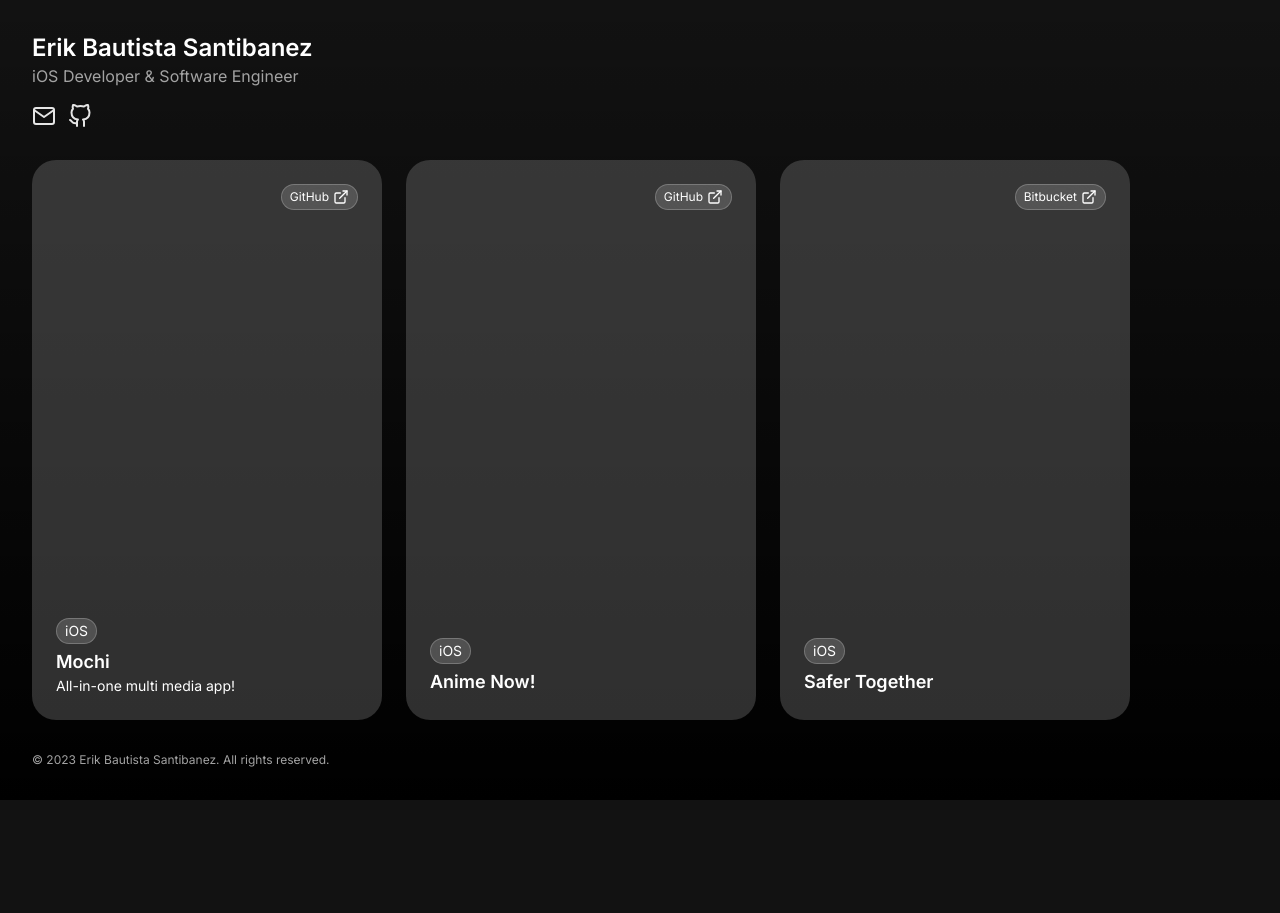
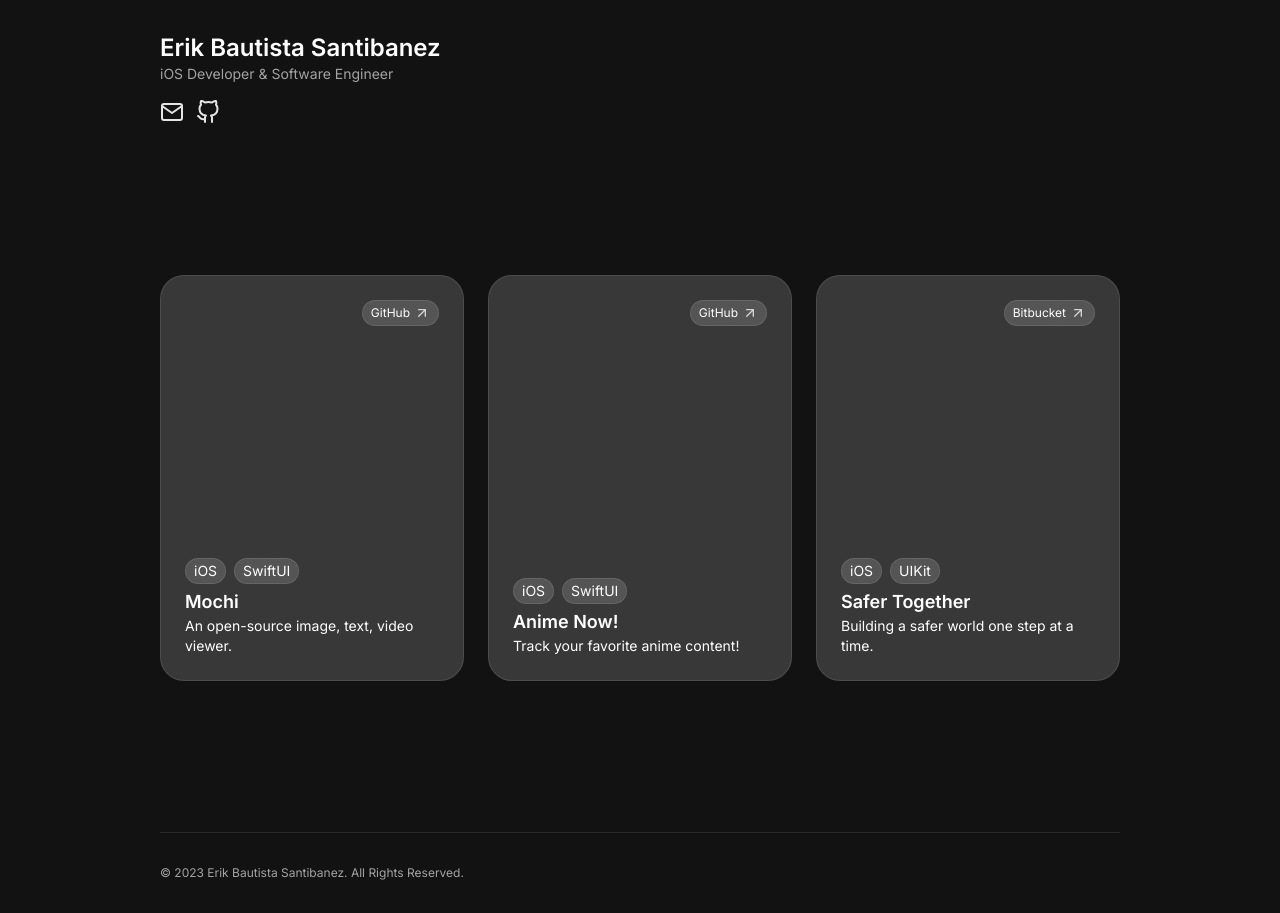
Before and after one commit to erikbdev/erikbautista.dev, a Next.js app: page / in a window 1280 px wide. Before the commit the page ends 800 px from the top, so only its background shows below. Built offline with nearby package versions, Linux system fonts and the light colour scheme.

Commit message:
wip: major upgrades to grid

```diff
--- a/app/components/footer.tsx
+++ b/app/components/footer.tsx
@@ -1,13 +1,7 @@
-
 export function Footer() {
     return (
-        <footer>
-            <div className="w-full h-0.5 bg-neutral-500/25"></div>
-            <div className="mx-auto px-24 py-8 grid grid-cols-3">
-                <p className="justify-self-center">Home</p>
-                <p className="justify-self-center">Projects</p>
-                <p className="">About</p>
-            </div>
+        <footer className="container text-center sm:text-start py-8">
+            <p className="border-t pt-8 border-white/10 text-xs text-neutral-400">© 2023 Erik Bautista Santibanez. All Rights Reserved.</p>
         </footer>
     )
 }
--- /dev/null
+++ b/app/components/header.tsx
@@ -0,0 +1,14 @@
+import { FiGithub, FiMail } from "react-icons/fi";
+
+export default function Header() {
+    return (
+        <header className="container py-8">
+            <p className='font-semibold text-lg md:text-2xl'>Erik Bautista Santibanez</p>
+            <p className='text-sm md:text-md text-neutral-400 pb-4'>iOS Developer & Software Engineer</p>
+            <div className='flex flex-row text-neutral-200 space-x-3 text-lg md:text-2xl'>
+                <a href='mailto:erikbautista15@gmail.com'><FiMail /></a>
+                <a href='https://github.com/ErrorErrorError'><FiGithub /></a>
+            </div>
+        </header>
+    )
+}
--- a/app/globals.css
+++ b/app/globals.css
@@ -3,46 +3,35 @@
 @tailwind utilities;
 
 :root {
-  --foreground-rgb: 255, 255, 255;
-  --background-start-rgb: 18, 18, 18;
-  --background-end-rgb: 0, 0, 0;
+  --bg-initial-color: rgb(18, 18, 18);
+  --bg-ending-color: rgb(0, 0, 0);
+  --page-header: 146px; /* Dynamically generated */
+  --page-height-min: calc(100vh - var(--page-header));
+}
+
+@media(min-width: 768px) {
+  :root {
+    --page-header: 156px;
+  }
+}
+
+html {
+  background-color: var(--bg-initial-color);
 }
 
 body {
-  color: rgb(var(--foreground-rgb));
-  background: linear-gradient(
-      to bottom,
-      transparent,
-      rgb(var(--background-end-rgb))
-    )
-    rgb(var(--background-start-rgb));
-}
-
-::-webkit-scrollbar {
-  background-color: #00000000;
-  border-radius: px0;
-  border: 0px solid transparent;
-  background-clip: content-box;
-}
-
-::-webkit-scrollbar-track {
-  background-color: #00000000;
-  border-radius: 0px;
-  border: 0px solid transparent;
-  background-clip: content-box;
-}
-
-::-webkit-scrollbar-thumb {
-  background-color: #00000000;
-  border-radius: 0px;
-  border: 0px solid transparent;
-  background-clip: content-box;
+  color: rgb(255, 255, 255);
+  background: linear-gradient(var(--bg-initial-color), var(--bg-initial-color)) var(--bg-initial-color);
 }
 
 .scrollbar-padding {
   scrollbar-gutter: 8px;
 }
 
+.full-height {
+  min-height: var(--page-height-min)
+}
+
 .blur-view {
-  @apply px-2 py-0.5 rounded-full backdrop-blur-xl bg-neutral-500/50 border-neutral-200/25 border;
+  @apply px-2 py-0.5 rounded-full backdrop-blur-xl bg-neutral-500/50 border border-white/10;
 }
--- a/app/layout.tsx
+++ b/app/layout.tsx
@@ -1,12 +1,15 @@
 import './globals.css'
 import type { Metadata } from 'next'
 import { Inter } from 'next/font/google'
+import { FiGithub, FiMail } from 'react-icons/fi'
+import { Footer } from './components/footer'
+import Header from './components/header'
 
 const inter = Inter({ subsets: ['latin'] })
 
 export const metadata: Metadata = {
   title: 'Erik Bautista Portfolio',
-  description: 'Personal portfolio from Erik Bautista.',
+  description: 'A passionate software developer!',
 }
 
 export default function RootLayout({
@@ -16,7 +19,11 @@ export default function RootLayout({
 }) {
   return (
     <html lang="en">
-      <body className={inter.className}>{children}</body>
+      <body className={`${inter.className} flex flex-col antialiased`}>
+        <Header />
+        {children}
+        <Footer />
+      </body>
     </html>
   )
 }
--- a/app/page.tsx
+++ b/app/page.tsx
@@ -1,7 +1,4 @@
-import Image from 'next/image'
-import { type } from 'os';
-import { FiGithub, FiMail, FiExternalLink } from 'react-icons/fi';
-import { Conditional } from './utils/contitional';
+import { FiArrowUpRight } from 'react-icons/fi';
 
 enum Deployments {
   GitHub = "GitHub",
@@ -9,120 +6,89 @@ enum Deployments {
   BitBucket = "Bitbucket"
 }
 
+enum Languages {
+  Swift = "Swift",
+  HTML = "HTML",
+  JS = "JavaScript",
+  Rust = "Rust"
+}
+
 enum Frameworks {
-  iOS = "iOS",
-  Swift = "Swift",
+  SwiftUI = "SwiftUI",
+  UIKit = "UIKit",
   NextJS = "NextJS"
 }
 
-namespace Frameworks {
-  function color(framework: Frameworks) {
-    switch (framework) {
-      case Frameworks.iOS:
-        break
-      case Frameworks.Swift:
-        break
-      case Frameworks.NextJS:
-        break
-    }
-  }
-}
-
-interface Tag {
-  name: string,
-  color: string
+enum Platforms {
+  iOS = "iOS",
+  macOS = "macOS",
+  Mobile = "Mobile",
+  Desktop = "Desktop"
 }
 
 interface Project {
   title: string,
   description: string,
-  image: string | undefined,
-  link: string | undefined,
+  logo: URL | string | undefined,
+  link: URL | undefined,
   deployment: Deployments,
-  tags: Frameworks[]
+  tags: (Languages | Frameworks | Platforms)[]
 }
-
-const projectButtons: Project[] = [
-  {
-    title: "Mochi",
-    description: "All-in-one multi media app!",
-    image: undefined,
-    link: "https://github.com/Mochi-Team/mochi",
-    deployment: Deployments.GitHub,
-    tags: [Frameworks.iOS]
-  },
-  {
-    title: "Anime Now!",
-    description: "",
-    image: undefined,
-    link: "https://github.com/AnimeNow-Team/AnimeNow",
-    deployment: Deployments.GitHub,
-    tags: [Frameworks.iOS]
-  },
-  {
-    title: "Safer Together",
-    description: "",
-    image: undefined,
-    link: undefined,
-    deployment: Deployments.BitBucket,
-    tags: [Frameworks.iOS]
-  }
-];
 
 export default function Home() {
   return (
-    <main className="h-[calc(100dvh)] w-full flex flex-col">
-      {/* Name & Title */}
-      <div className="p-8 flex-none">
-        <p className='font-semibold text-2xl'>Erik Bautista Santibanez</p>
-        <p className='text-md text-neutral-400 pb-4'>iOS Developer & Software Engineer</p>
-        <div className='flex flex-row text-neutral-200 space-x-3 text-2xl'>
-          <a href='mailto:erikbautista15@gmail.com'><FiMail /></a>
-          <a href='https://github.com/ErrorErrorError'><FiGithub /></a>
-        </div>
-      </div>
-
-      {/* Cards */}
-      <ul className="h-full w-full flex-auto overflow-y-hidden overflow-x-auto flex flex-nowrap items-center gap-4 md:gap-6 snap-x snap-mandatory scroll-px-8 scrollbar-padding">
-        {projectButtons.map(element => <li key={element.title} className="h-full flex-none snap-start first:ps-8 last:pe-8">{ProjectCard(element)}</li>)}
-      </ul>
-
-      {/* Footer */}
-      <div className="self-center md:self-start p-8">
-        <p className="text-xs text-neutral-400">© 2023 Erik Bautista Santibanez. All rights reserved.</p>
-      </div>
+    <main>
+      <section className={`full-height container grid sm:grid-cols-2 lg:grid-cols-3 md:items-center gap-4 md:gap-6`}>
+        <ProjectCard project={{
+          title: "Mochi",
+          description: "An open-source image, text, video viewer.",
+          logo: undefined,
+          link: new URL("https://github.com/Mochi-Team/mochi"),
+          deployment: Deployments.GitHub,
+          tags: [Platforms.iOS, Frameworks.SwiftUI]
+        }} />
+        <ProjectCard project={{
+          title: "Anime Now!",
+          description: "Track your favorite anime content!",
+          logo: undefined,
+          link: new URL("https://github.com/AnimeNow-Team/AnimeNow"),
+          deployment: Deployments.GitHub,
+          tags: [Platforms.iOS, Frameworks.SwiftUI]
+        }} />
+        <ProjectCard project={{
+          title: "Safer Together",
+          description: "Building a safer world one step at a time.",
+          logo: undefined,
+          link: undefined,
+          deployment: Deployments.BitBucket,
+          tags: [Platforms.iOS, Frameworks.UIKit]
+        }} />
+      </section>
     </main>
   )
 }
 
-const ProjectCard = (project: Project) => {
+const ProjectCard = ({ project }: { project: Project }) => {
   return (
-    <div className="h-full p-6 aspect-[5/8] flex flex-col rounded-3xl transition ease-in-out duration-300 bg-neutral-500/40 hover:bg-green-500">
-        <a href={project.link} className='blur-view !py-1 items-center self-end cursor-pointer flex flex-row text-xs space-x-1'>
-          <p className=''>{project.deployment}</p>
-          <FiExternalLink className="text-[16px]" />
-        </a>
+    <button key={project.title} className="aspect-[6/8] p-6 flex flex-col rounded-3xl transition ease-in-out duration-300 bg-neutral-500/40 border border-white/10">
+      <a href={project.link?.href} className='blur-view !py-1 items-center self-end cursor-pointer flex flex-row text-xs space-x-1'>
+        <p>{project.deployment}</p>
+        <FiArrowUpRight className="text-[16px] text-neutral-300" />
+      </a>
 
-      <Conditional showWhen={project.image !== undefined}>
-        <Image
-          className='mt-auto'
-          src={project.image!}
-          width={64}
-          height={64}
-          alt={`Logo of ${project.title}`}
-        />
-      </Conditional>
-      <div className={`${project.image === undefined ? 'mt-auto' : ''} flex flex-row items-center space-x-4`}>
-        <div className='flex-auto text-white text-left'>
-          <div className='flex flex-row pb-1'>
-            {project.tags.map(tag => {
-              return <p key={tag} className='blur-view text-sm font-normal'>{tag}</p>
-            })}
-          </div>
-          <p className="text-lg font-semibold">{project.title}</p>
-          <p className="text-sm font-normal">{project.description}</p>
+      {/* <div className='m-auto text-center items-center'>
+        <div className='bg-red-50/10 w-44 h-44 mx-auto mb-4'></div>
+        <p className="text-3xl font-semibold">{project.title}</p>
+        <p className="text-md font-normal">{project.description}</p>
+      </div> */}
+
+      <div className='mt-auto text-white text-left'>
+        <div className='flex flex-row pb-1 gap-2 '>
+          {project.tags.map(tag => <p key={tag} className='blur-view text-sm font-normal'>{tag}</p>)}
         </div>
+        <p className="text-lg font-semibold">{project.title}</p>
+        <p className="text-sm font-normal">{project.description}</p>
       </div>
-    </div>
+    </button>
   )
 }
--- a/package.json
+++ b/package.json
@@ -15,12 +15,15 @@
     "autoprefixer": "10.4.15",
     "eslint": "8.48.0",
     "eslint-config-next": "13.4.19",
-    "next": "13.4.19",
+    "next": "^13.4.19",
     "postcss": "8.4.28",
     "react": "18.2.0",
     "react-dom": "18.2.0",
     "react-icons": "^4.10.1",
     "tailwindcss": "3.3.3",
     "typescript": "5.2.2"
+  },
+  "devDependencies": {
+    "@tailwindcss/aspect-ratio": "^0.4.2"
   }
 }
--- a/tailwind.config.ts
+++ b/tailwind.config.ts
@@ -6,7 +6,18 @@ const config: Config = {
     './components/**/*.{js,ts,jsx,tsx,mdx}',
     './app/**/*.{js,ts,jsx,tsx,mdx}',
   ],
-  theme: {},
-  plugins: [],
+  theme: {
+    container: {
+      center: true,
+      padding: {
+        DEFAULT: '1.5rem',
+        lg: '4rem',
+        xl: '10rem',
+      },
+    },
+  },
+  corePlugins: {},
+  plugins: []
 }
+
 export default config
```
Also changed, not shown: 1 other file (tests, documents, lock files or other folders).
